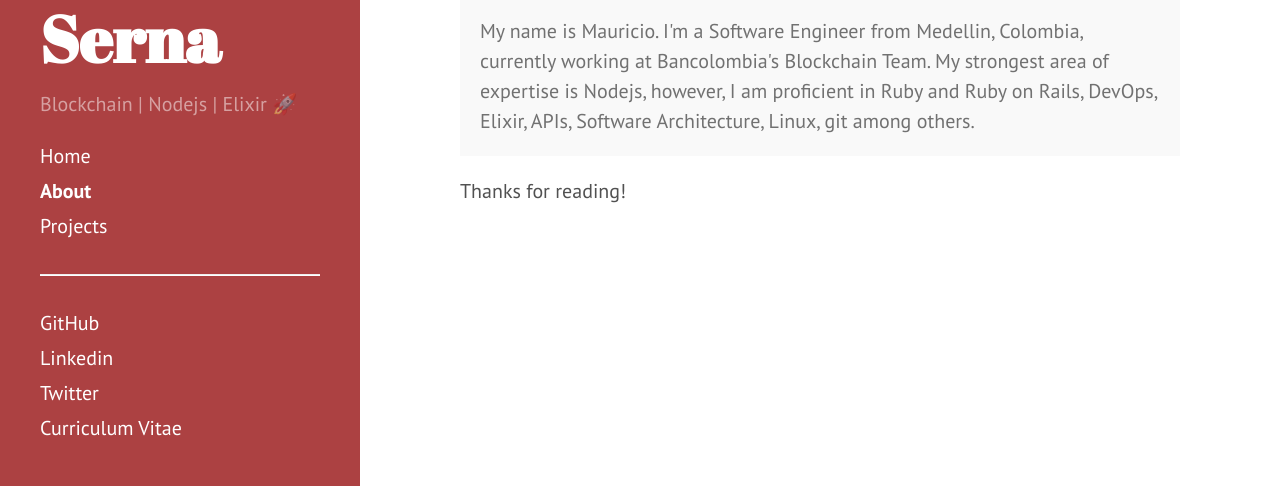
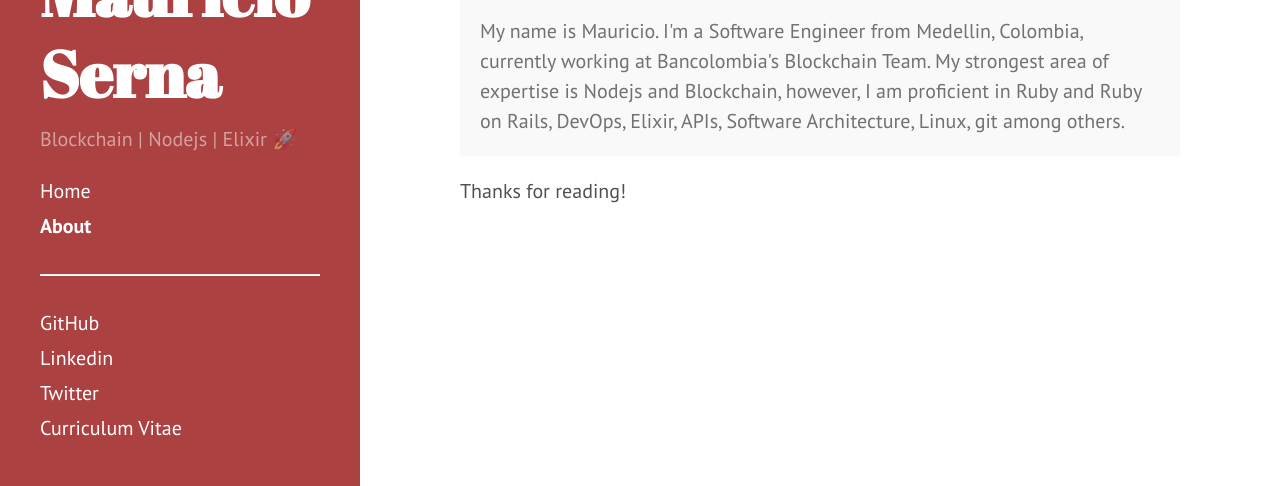
Before and after one commit to kmlroot/mauricio, a Jekyll site: the page built from about.md, in a window 1280 px wide, cut to the strip 414-900 px from the top of the page. Built offline with Jekyll 4.4.1, drawn with Linux system fonts in a browser that asks for light colours.

Commit message:
Remove projects

```diff
--- a/about.md
+++ b/about.md
@@ -8,7 +8,7 @@
 </p>
 
 <p class="message">
-  My name is Mauricio. I'm a Software Engineer from Medellin, Colombia, currently working at Bancolombia's Blockchain Team. My strongest area of expertise is Nodejs, however, I am proficient in Ruby and Ruby on Rails, DevOps, Elixir, APIs, Software Architecture, Linux, git among others.
+  My name is Mauricio. I'm a Software Engineer from Medellin, Colombia, currently working at Bancolombia's Blockchain Team. My strongest area of expertise is Nodejs and Blockchain, however, I am proficient in Ruby and Ruby on Rails, DevOps, Elixir, APIs, Software Architecture, Linux, git among others.
 </p>
 
 Thanks for reading!
```
Also changed, not shown: projects.md (deleted, +0 -12 lines).
